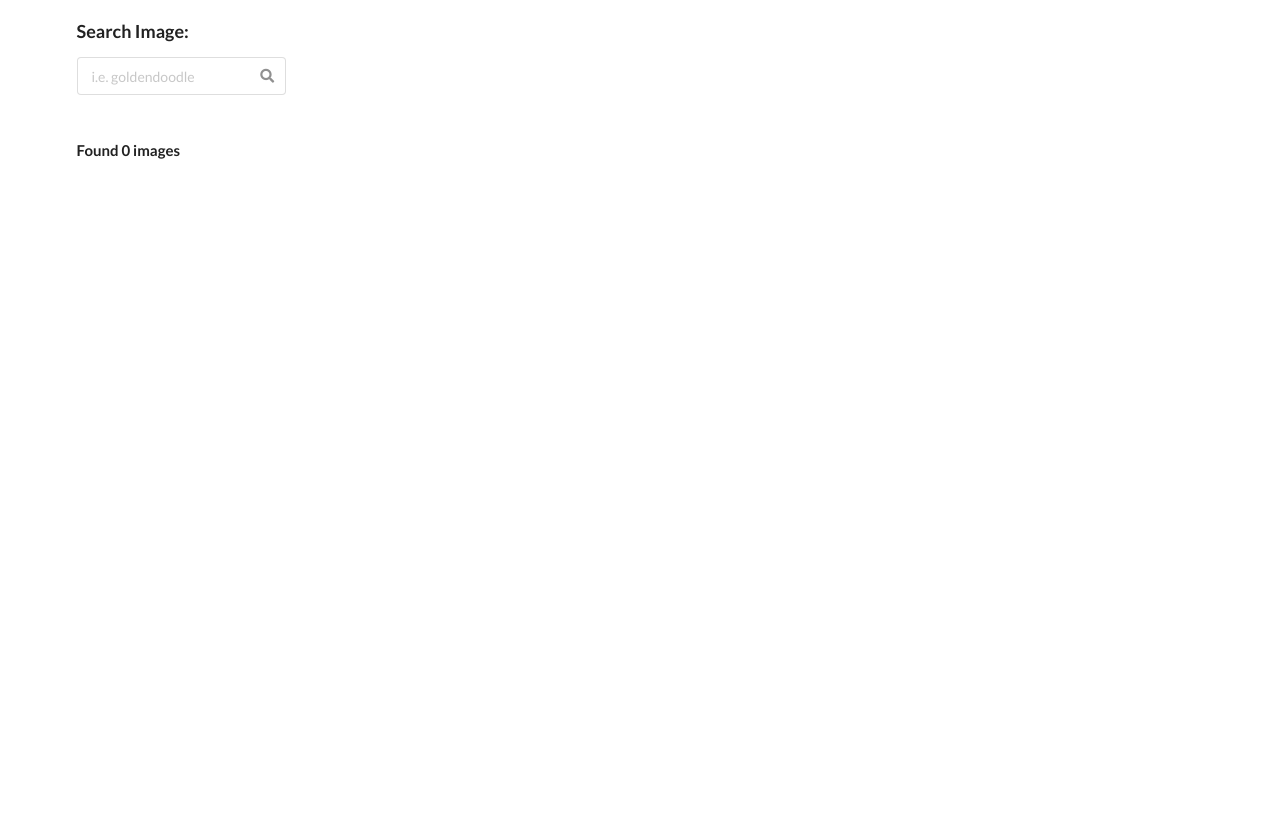
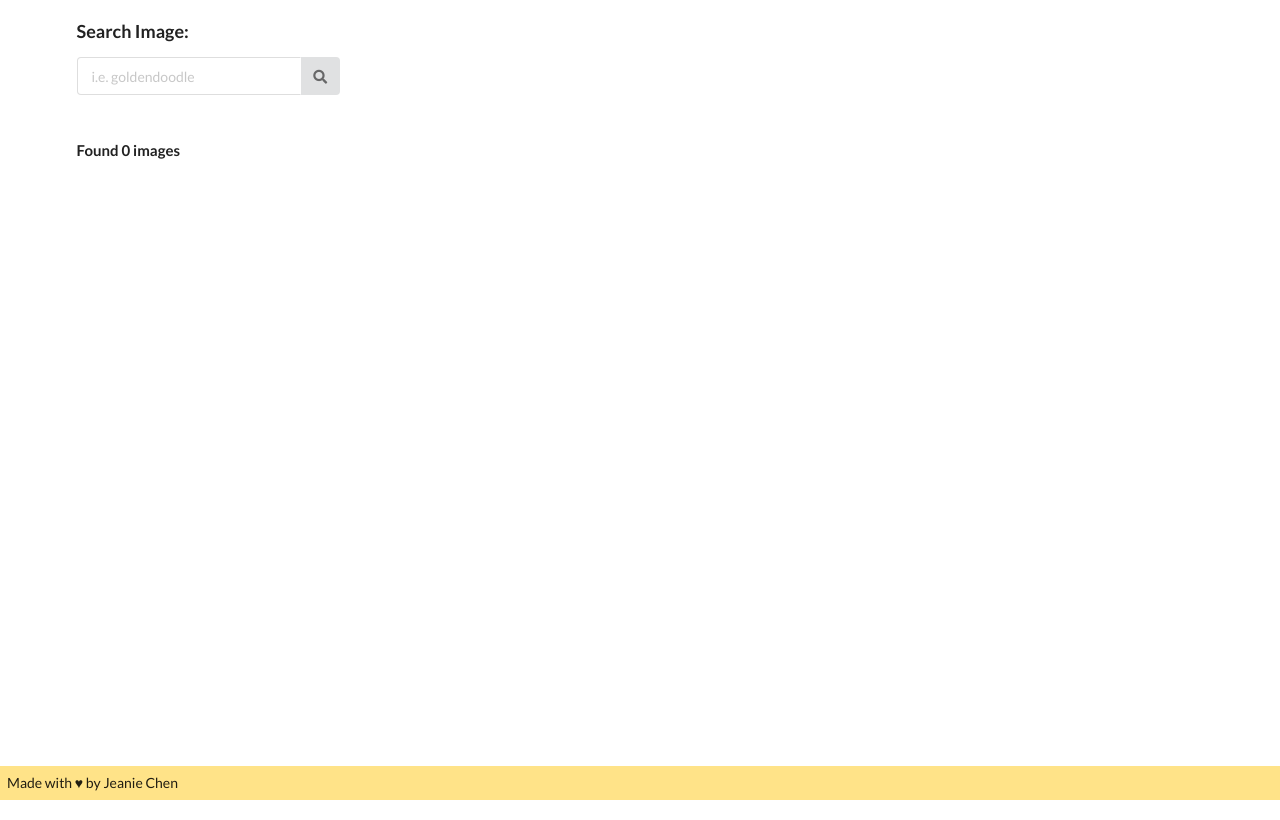
Before and after one commit to JeannieChen/pics, a React (Create React App) app: page / in a window 1280 px wide. Built offline with nearby package versions, Linux system fonts and the light colour scheme.

Commit message:
(8.24) Pic Search Engine App - added footer

```diff
--- a/package.json
+++ b/package.json
@@ -10,6 +10,8 @@
     "react": "^18.2.0",
     "react-dom": "^18.2.0",
     "react-scripts": "5.0.1",
+    "semantic-ui-react": "^2.1.3",
+    "semantic-ui-react-numberinput": "^1.5.0",
     "web-vitals": "^2.1.4"
   },
   "scripts": {
--- a/src/components/App.js
+++ b/src/components/App.js
@@ -1,8 +1,8 @@
 import React from 'react';
+import Unsplash from '../api/Unsplash';
 import SearchBar from './SearchBar';
-import Unsplash from '../api/Unsplash';
 import ImageList from './ImageList';
-
+import Footer from './Footer';
 
 class App extends React.Component {
     state = { images: [] };
@@ -11,20 +11,23 @@ class App extends React.Component {
         const response = await Unsplash.get('/search/photos', {
             params: {
                 query: term,
-                per_page: 10
+                per_page: 20
             }
         });
         this.setState({ images: response.data.results });
     }
 
+
     render() {
         return (
             <div className='ui container' style={{ marginTop: '20px' }}>
-                <SearchBar onSubmit={this.onSearchSubmit} /> <br />
-
+                <SearchBar onSubmit={this.onSearchSubmit} />
+                <br />
+                <h4>Found {this.state.images.length} images</h4>
                 <ImageList images={this.state.images} />
 
-                <h4> Found {this.state.images.length} images </h4>
+                <br />
+                <Footer />
             </div>
         );
     }
--- /dev/null
+++ b/src/components/Footer.css
@@ -0,0 +1,9 @@
+.footer {
+    margin-top: 1rem;
+    padding: 0.5rem;
+    background-color: rgb(255, 227, 136);
+    position: fixed;
+    bottom: 0;
+    left: 0;
+    width: 100%;
+}
--- /dev/null
+++ b/src/components/Footer.js
@@ -0,0 +1,10 @@
+import React from "react";
+import './Footer.css';
+
+const Footer = () => (
+    <div className="footer">
+        <p> Made with ♥ by Jeanie Chen </p>
+    </div>
+);
+
+export default Footer;
--- a/src/components/ImageList.css
+++ b/src/components/ImageList.css
@@ -1,7 +1,7 @@
 .image-list {
     display: grid;
-    grid-template-columns: repeat(auto-fill, minmax(250px, 0.8fr));
-    grid-gap: 0 10px;
+    grid-template-columns: repeat(auto-fill, minmax(250px, 1fr));
+    grid-gap: 0 20px;
     grid-auto-rows: 20px;
 }
 
--- a/src/components/SearchBar.js
+++ b/src/components/SearchBar.js
@@ -13,9 +13,10 @@ class SearchBar extends React.Component {
             <div className="ui search">
                 <h3>Search Image: </h3>
                 <form
-                    className="ui icon input form"
+                    className="ui action input form"
                     onSubmit={this.onFormSubmit}
                 >
+                    {/* Search box */}
                     <input
                         className="prompt"
                         type="text"
@@ -23,7 +24,7 @@ class SearchBar extends React.Component {
                         value={this.state.term}
                         onChange={(e) => this.setState({ term: e.target.value })}
                     />
-                    <i className="search icon"></i>
+                    <button className="ui icon button"><i className="search icon"></i></button>
                 </form>
             </div>
         );
```
Also changed, not shown: src/components/NumPics.js (added, +30 -0 lines), 1 other file (tests, documents, lock files or other folders).
